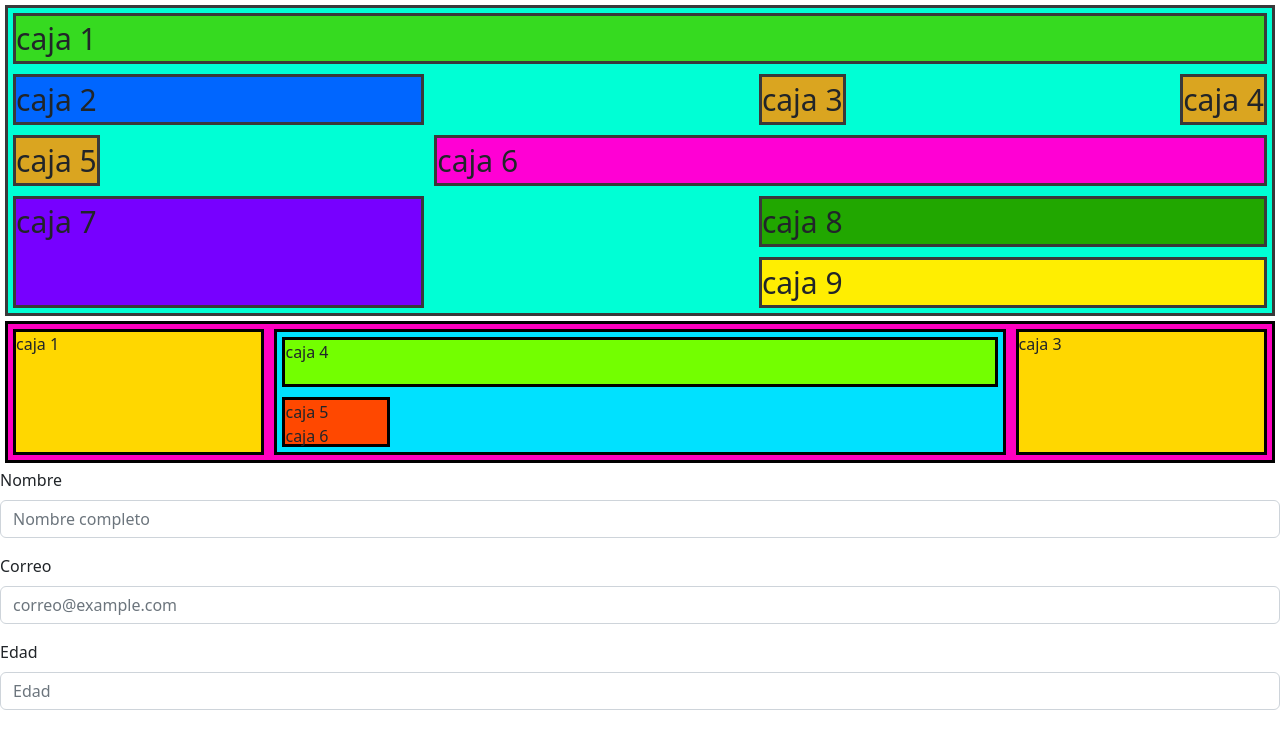
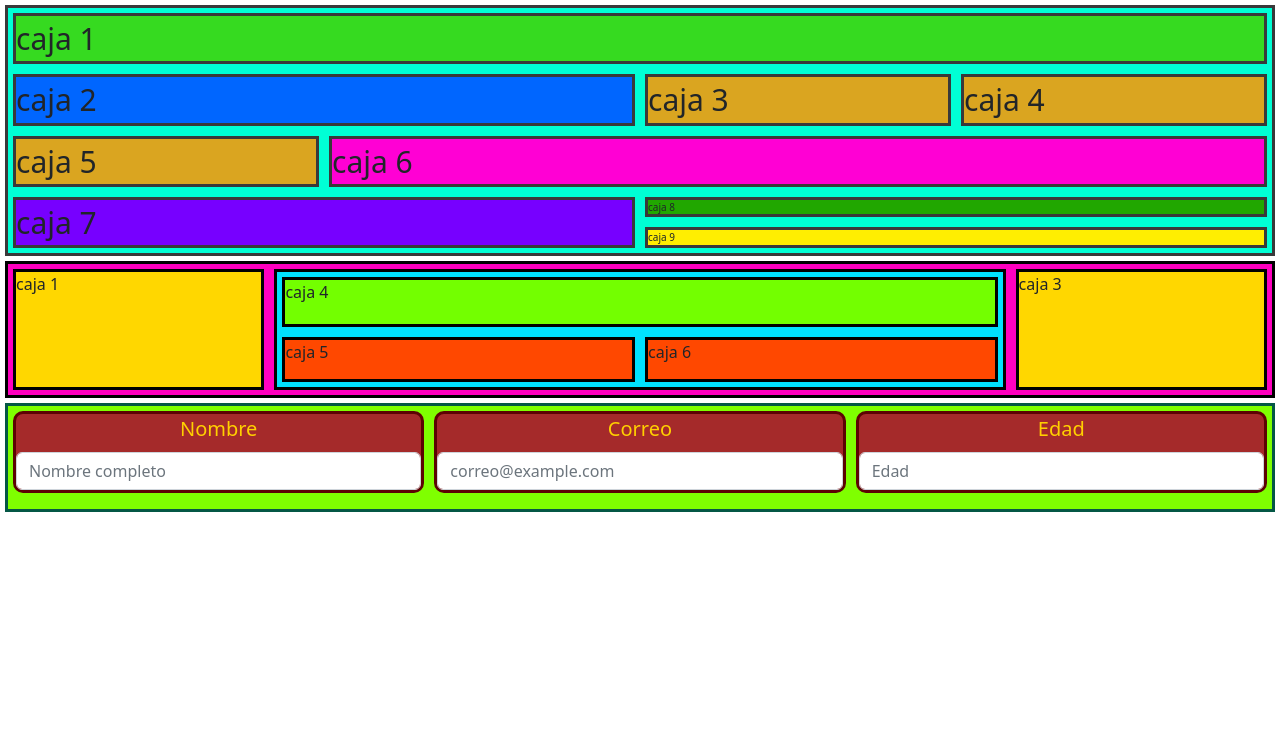
Before and after one commit to yhjoel/tarea3, a plain HTML site: page index.html in a window 1280 px wide. Drawn offline with nearby package versions, Linux system fonts and the light colour scheme.

Commit message:
Update estilo.css

```diff
--- a/css/estilo.css
+++ b/css/estilo.css
@@ -3,10 +3,11 @@
 {
     background-color: rgb(0, 255, 213);
     display: grid;
+    grid-template-columns: 25% 25% 25% 25%;
+    grid-template-rows: 25% 25% 25% 12.5% 12.5%;
     justify-content: space-between;
     margin: 5px;
-    border-color: rgb(57, 57, 58);
-    border-style: solid;
+    border: 3px solid rgb(57, 57, 58);
 }
 .hijo
 {
@@ -58,7 +59,7 @@
     background-color: rgb(33, 167, 0);
     border-style: solid;
     border-color: rgb(57, 57, 58);
-    font-size: 30px;
+    font-size: 10px;
     grid-column: 3/5;
     margin: 5px;
 }
@@ -67,7 +68,7 @@
     background-color: rgb(255, 238, 1);
     border-style: solid;
     border-color: rgb(57, 57, 58);
-    font-size: 30px;
+    font-size: 10px;
     grid-column: 3/5;
     margin: 5px;
 }
@@ -85,7 +86,6 @@
 {
     background-color: gold;
     margin: 5px;
-    display: inline-block;
     border: 3px solid black;
     flex-grow: 1;
 }
@@ -93,7 +93,8 @@
 {
     background-color: rgb(0, 225, 255);
     margin: 5px;
-    display: inline-block;
+    display: flex;
+    flex-direction:column;
     border: 3px solid black;
     flex-grow: 3;
 }
@@ -103,13 +104,41 @@
     height: 50px;
     margin: 5px;
     border: 3px solid black;
+    display: flex;
+    flex-direction:row;
 }
 .cuadrado1{
+    width: auto;
+    height: 55px;
+    display: flex;
+    align-content: space-around;
+}
+.cuadrado2{
     background-color: rgb(255, 72, 0);
-    width: 108px;
-    height: 50px;
+    display: flex;
+    flex-direction: row;
+
+    border: 3px solid rgb(0, 0, 0);
+    flex-grow: 1;
     margin: 5px;
-    border: 3px solid black;
-    display: inline-block;
-    flex: auto;
 }
+.padre3
+{
+    background-color: chartreuse;
+    margin: 5px;
+    border: 3px solid rgb(4, 87, 69);
+    display: flex;
+    flex-direction: row;
+}
+.mb-3
+{
+    background-color: brown;
+    margin: 5px;
+    border: 3px solid rgb(92, 3, 3);
+    border-radius: 10px;
+    flex-grow: 1;
+    color: rgb(255, 208, 0);
+    align-content: space-around;
+    text-align: center;
+    font-size: 20px;
+}
```
